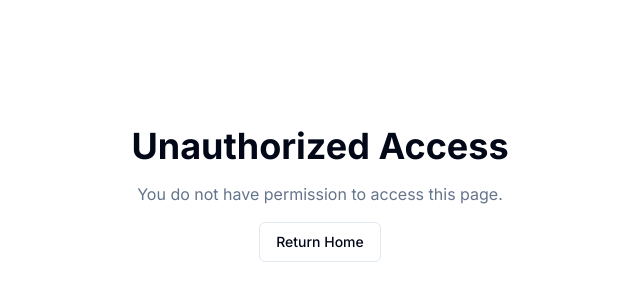
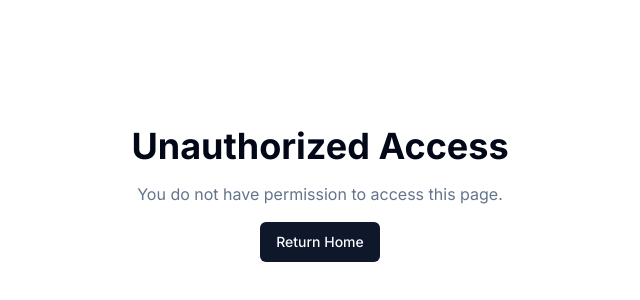
Before and after one commit to Manulapo/propstore, a Next.js app: page /unauthorized in a window 1280 px wide. Shown: the part 106-406 px from the top of the page, without its empty margins (320-960 px from the left). Built offline with nearby package versions, Linux system fonts and the light colour scheme; no server answers.

Commit message:
fix: update return home button style on unauthorized page

```diff
--- a/app/unauthorized/page.tsx
+++ b/app/unauthorized/page.tsx
@@ -15,7 +15,7 @@ const Unauthorized = () => {
         You do not have permission to access this page.
       </p>
       <Link href="/">
-        <Button variant="outline">Return Home</Button>
+        <Button>Return Home</Button>
       </Link>
     </div>
   );
```
